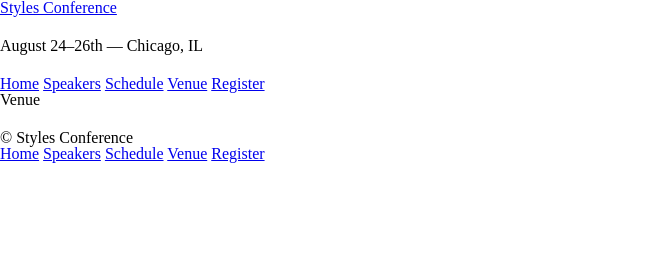
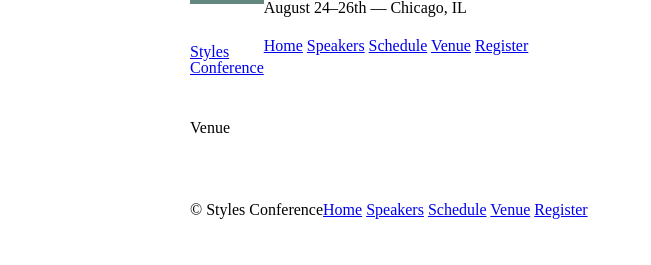
Before and after one commit to 296141-crypto/styles-conference-25, a plain HTML site: page venue.html in a window 1280 px wide. Shown: the whole page, without its empty margins (0-651 px from the left). Drawn offline with Linux system fonts and the light colour scheme.

Commit message:
october 7

```diff
--- a/venue.html
+++ b/venue.html
@@ -3,7 +3,7 @@
 
   <head>
     <meta charset="utf-8">
-    <title>Styles Conference</title>
+    <title>Venue - Styles Conference</title>
     <link rel="stylesheet" href="assets/stylesheets/main.css">
   </head>
 
@@ -11,10 +11,10 @@
 
     <!-- Header -->
 
-    <header>
+    <header class="container group">
 
-      <h1>
-        <a href="index.html">Styles Conference</a>
+      <h1 class="logo">
+        <a href="index.html">Styles <br> Conference</a>
       </h1>
 
       <h3>August 24&ndash;26th &mdash; Chicago, IL</h3>
@@ -31,11 +31,15 @@
 
     <!-- Main content -->
 
-    <h1>Venue</h1>
+    <section class="container">
+
+      <h1>Venue</h1>
+
+    </section>
 
     <!-- Footer -->
 
-    <footer>
+    <footer class="primary-footer container group">
 
       <small>&copy; Styles Conference</small>
 
```
